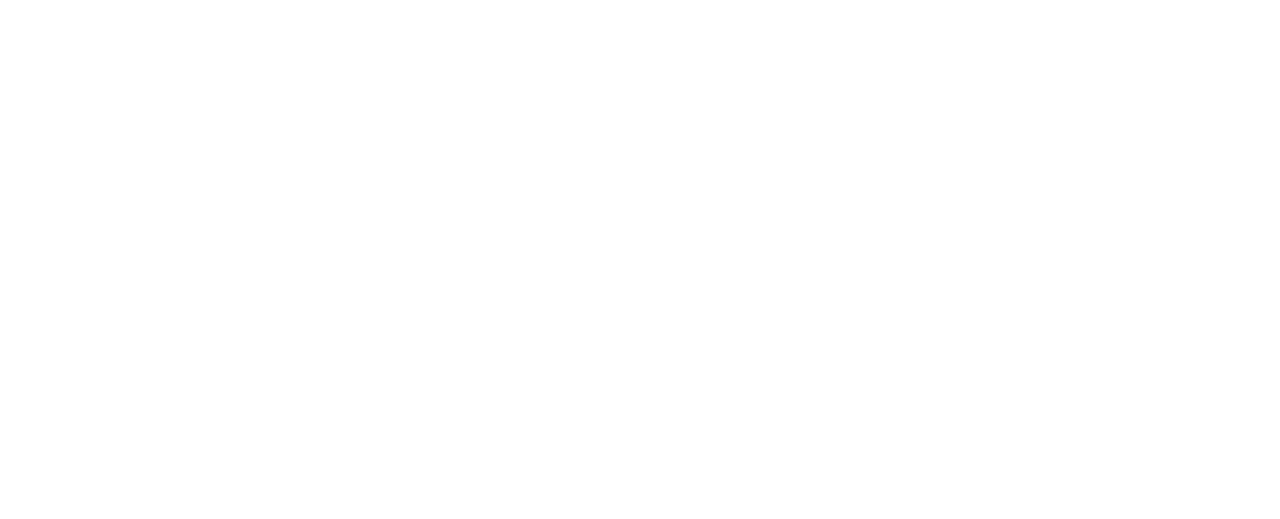
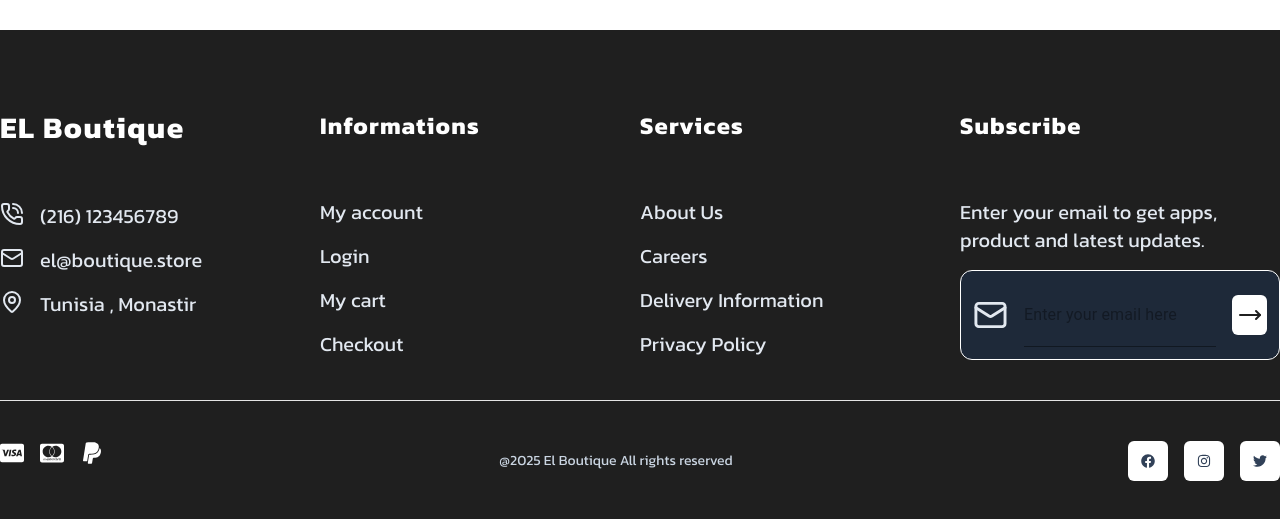
Before and after one commit to aminammar1/elboutique-nextjs-app, a Next.js app in the folder client/: page / in a window 1280 px wide. Shown: the part 3959-4478 px from the top of the page. Before the commit the page ends 3989 px from the top, so only its background shows below. Built offline with nearby package versions, Linux system fonts and the light colour scheme; no server answers.

Commit message:
add Footer component

```diff
--- a/client/app/(pages)/layout.js
+++ b/client/app/(pages)/layout.js
@@ -1,11 +1,13 @@
 import React from 'react'
 import Header from '@/components/modules/header'
+import Footer from '@/components/modules/footer/Footer'
 
 export default function Layout({ children }) {
   return (
     <>
       <Header />
       {children}
+      <Footer />
     </>
   )
 }
--- /dev/null
+++ b/client/components/custom/input.jsx
@@ -0,0 +1,21 @@
+import * as React from 'react'
+
+import { cn } from '@/lib/utils'
+
+export const Input = React.forwardRef(({ className, type, ...props }, ref) => {
+    return (
+    <input
+        type={type}
+        max={25}
+        className={cn(
+        'flex h-10 w-full rounded-md border-0 font-bold text-xl bg-white px-3 py-2  ring-offset-white file:border-0 file:bg-transparent file:text-sm file:font-medium placeholder:text-neutral-500 focus-visible:outline-none focus-visible:ring-0 disabled:cursor-not-allowed disabled:opacity-50 dark:border-neutral-800 dark:bg-neutral-950 dark:ring-offset-neutral-950 dark:placeholder:text-neutral-400 dark:focus-visible:ring-neutral-300',
+        className
+        )}
+        ref={ref}
+        {...props}
+    />
+    )
+})
+Input.displayName = 'Input'
+
+export { Input }
--- /dev/null
+++ b/client/components/custom/separtor.jsx
@@ -0,0 +1,28 @@
+"use client"
+
+import * as React from "react"
+import * as SeparatorPrimitive from "@radix-ui/react-separator"
+
+import { cn } from "@/lib/utils"
+
+const Separator = React.forwardRef(
+  (
+    { className, orientation = "horizontal", decorative = true, ...props },
+    ref
+  ) => (
+    <SeparatorPrimitive.Root
+      ref={ref}
+      decorative={decorative}
+      orientation={orientation}
+      className={cn(
+        "shrink-0 bg-neutral-200 dark:bg-neutral-800",
+        orientation === "horizontal" ? "h-[1px] w-full" : "h-full w-[1px]",
+        className
+      )}
+      {...props}
+    />
+  )
+)
+Separator.displayName = SeparatorPrimitive.Root.displayName
+
+export { Separator }
--- /dev/null
+++ b/client/components/modules/footer/Footer.jsx
@@ -0,0 +1,176 @@
+'use client'
+
+import Container from '@/components/custom/Container'
+import { Button } from '@/components/custom/Button'
+import { Input } from '@mui/material'
+import { Separator } from '@/components/custom/separtor'
+import { Loader2Icon, Mail, MapPin, MoveRight, PhoneCall } from 'lucide-react'
+import {
+  FaFacebook,
+  FaInstagram,
+  FaTwitter,
+  FaCcVisa,
+  FaCcMastercard,
+  FaPaypal,
+} from 'react-icons/fa'
+import Link from 'next/link'
+import React, { useState } from 'react'
+import { m } from 'framer-motion'
+import Loading from '@/components/custom/Loading'
+import { cn } from '@/lib/utils'
+import { useSelector } from 'react-redux'
+
+export default function Footer() {
+  const [loading, setLoading] = useState(false)
+  const isAuthenticated = useSelector((state) => state.user.isAuthenticated)
+
+  return (
+    <>
+      {loading && <Loading isLoading={true} />}
+      <m.footer
+        initial={{ opacity: 0, y: 100 }}
+        whileInView={{ opacity: 1, y: 0 }}
+        transition={{ duration: 0.3 }}
+        className="bg-black py-10"
+      >
+        <Container>
+          <div className="flex-col gap-12">
+            <div className="grid grid-cols-1 lg:grid-cols-4 text-slate-200 text-xl">
+              <ul className="flex flex-col gap-4">
+                <li className="my-10">
+                  <h1 className="text-3xl font-bold text-white tracking-wider">
+                    EL Boutique
+                  </h1>
+                </li>
+                <li className="flex gap-4">
+                  <PhoneCall /> (216) 123456789
+                </li>
+                <li className="flex gap-4">
+                  <Mail /> el@boutique.store
+                </li>
+                <li className="flex gap-4">
+                  <MapPin /> Tunisia , Monastir
+                </li>
+              </ul>
+              <ul className="flex flex-col gap-4">
+                <li className="my-10">
+                  <h1 className="text-2xl font-bold text-white tracking-wider">
+                    Informations
+                  </h1>
+                </li>
+                <li className="flex gap-4">
+                  <Link
+                    className="flex gap-4 hover:text-gray-600"
+                    href="/account/dashboard"
+                  >
+                    My account
+                  </Link>
+                </li>
+                <li className="flex gap-4">
+                  <Link
+                    className="flex gap-4 hover:text-gray-600"
+                    href={isAuthenticated ? '/account/dashboard' : '/sign-in'}
+                  >
+                    {isAuthenticated ? 'Dashboard' : 'Login'}
+                  </Link>
+                </li>
+                <li className="flex gap-4 hover:text-gray-600">
+                  <Link className="flex gap-4" href="/cart">
+                    My cart
+                  </Link>
+                </li>
+                <li className="flex gap-4 hover:text-gray-600">
+                  <Link className="flex gap-4" href="/checkout">
+                    Checkout
+                  </Link>
+                </li>
+              </ul>
+              <ul className="flex flex-col gap-4">
+                <li className="my-10">
+                  <h1 className="text-2xl font-bold text-white tracking-wider">
+                    Services
+                  </h1>
+                </li>
+                <li className="flex gap-4">
+                  <Link href="#" className="flex gap-4 hover:text-gray-600">
+                    About Us
+                  </Link>
+                </li>
+                <li className="flex gap-4">
+                  <Link href="#" className="flex gap-4 hover:text-gray-600">
+                    Careers
+                  </Link>
+                </li>
+                <li className="flex gap-4">
+                  <Link href="#" className="flex gap-4 hover:text-gray-600">
+                    Delivery Information
+                  </Link>
+                </li>
+                <li className="flex gap-4">
+                  <Link href="#" className="flex gap-4 hover:text-gray-600">
+                    Privacy Policy
+                  </Link>
+                </li>
+              </ul>
+
+              <ul className="flex flex-col gap-4">
+                <li className="my-10">
+                  <h1 className="text-2xl font-bold text-white tracking-wider">
+                    Subscribe
+                  </h1>
+                </li>
+                <li className="flex gap-4">
+                  <h6>
+                    Enter your email to get apps, product and latest updates.
+                  </h6>
+                </li>
+                <li className="flex gap-4">
+                  <form className="flex w-full bg-gray-800 border border-white rounded-xl gap-4 items-center p-3">
+                    <Mail size="40" />
+                    <Input
+                      className="rounded-xl py-4 bg-transparent text-white text-xl"
+                      placeholder="Enter your email here"
+                      max="40"
+                    />
+                    <Button
+                      type="submit"
+                      variant="outline"
+                      size="icon"
+                      className="bg-white text-black hover:bg-gray-400"
+                    >
+                      <MoveRight />
+                    </Button>
+                  </form>
+                </li>
+              </ul>
+            </div>
+
+            <Separator className="my-10" />
+
+            <div className="flex my-10 flex-wrap lg:flex-nowrap gap-8 justify-between">
+              <div className="inline-flex gap-4 text-white text-2xl">
+                <FaCcVisa />
+                <FaCcMastercard />
+                <FaPaypal />
+              </div>
+              <div className="inline-flex gap-4 items-center text-slate-300 text-sm">
+                @2025 El Boutique All rights reserved
+              </div>
+              <div className="inline-flex gap-4">
+                <Button variant="outline" size="icon">
+                  <FaFacebook />
+                </Button>
+                <Button variant="outline" size="icon">
+                  <FaInstagram />
+                </Button>
+                <Button variant="outline" size="icon">
+                  <FaTwitter />
+                </Button>
+              </div>
+            </div>
+          </div>
+        </Container>
+      </m.footer>
+    </>
+  )
+}
--- a/client/components/modules/home/SocialMedia.jsx
+++ b/client/components/modules/home/SocialMedia.jsx
@@ -7,8 +7,6 @@ import Link from 'next/link'
 import { FaInstagram } from 'react-icons/fa'
 import { Swiper, SwiperSlide } from 'swiper/react'
 import { Pagination, Autoplay } from 'swiper/modules'
-
-// Import Swiper styles
 import 'swiper/css'
 import 'swiper/css/pagination'
 
--- a/client/package.json
+++ b/client/package.json
@@ -19,6 +19,7 @@
     "@radix-ui/react-dialog": "^1.1.6",
     "@radix-ui/react-dropdown-menu": "^2.1.6",
     "@radix-ui/react-icons": "^1.3.2",
+    "@radix-ui/react-separator": "^1.1.2",
     "@radix-ui/react-slot": "^1.1.2",
     "@reduxjs/toolkit": "^2.6.1",
     "axios": "^1.8.3",
```
Also changed, not shown: client/public/assets/images/visa.png (added), 1 other file (tests, documents, lock files or other folders).
